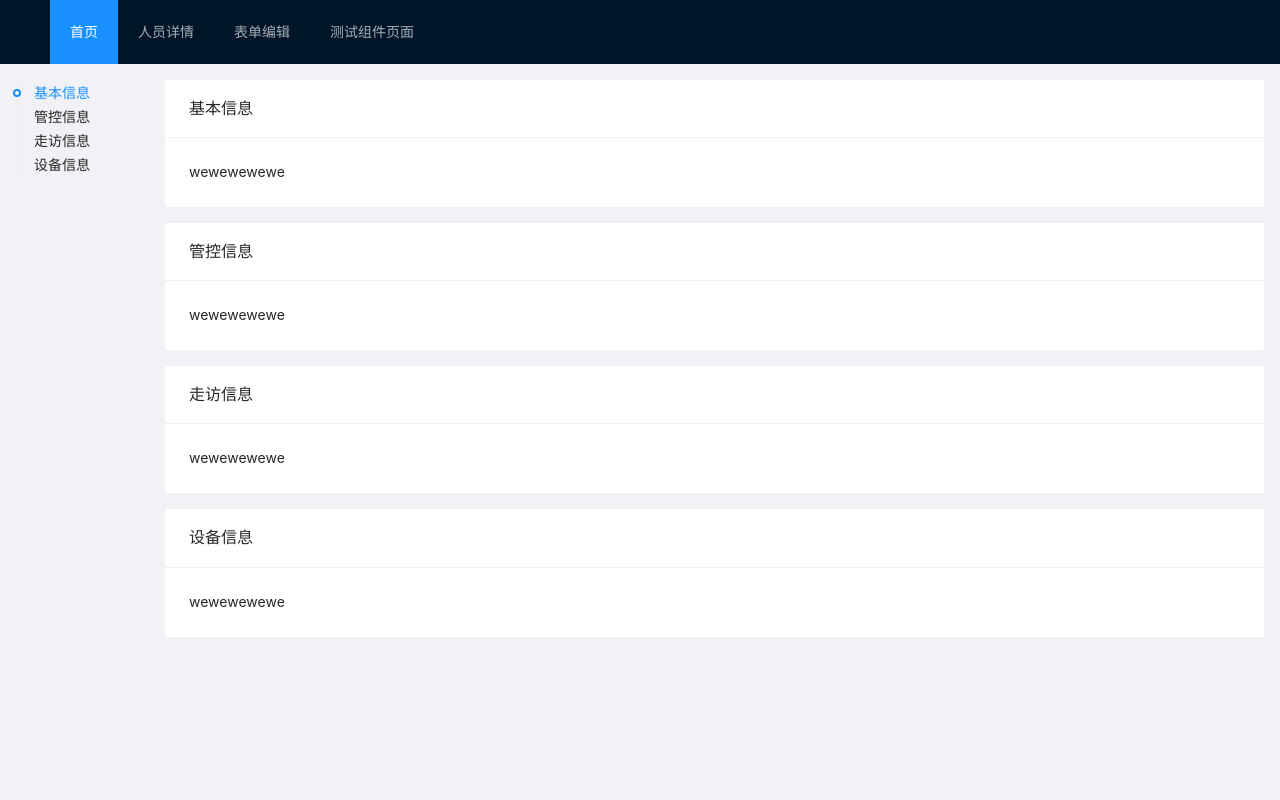
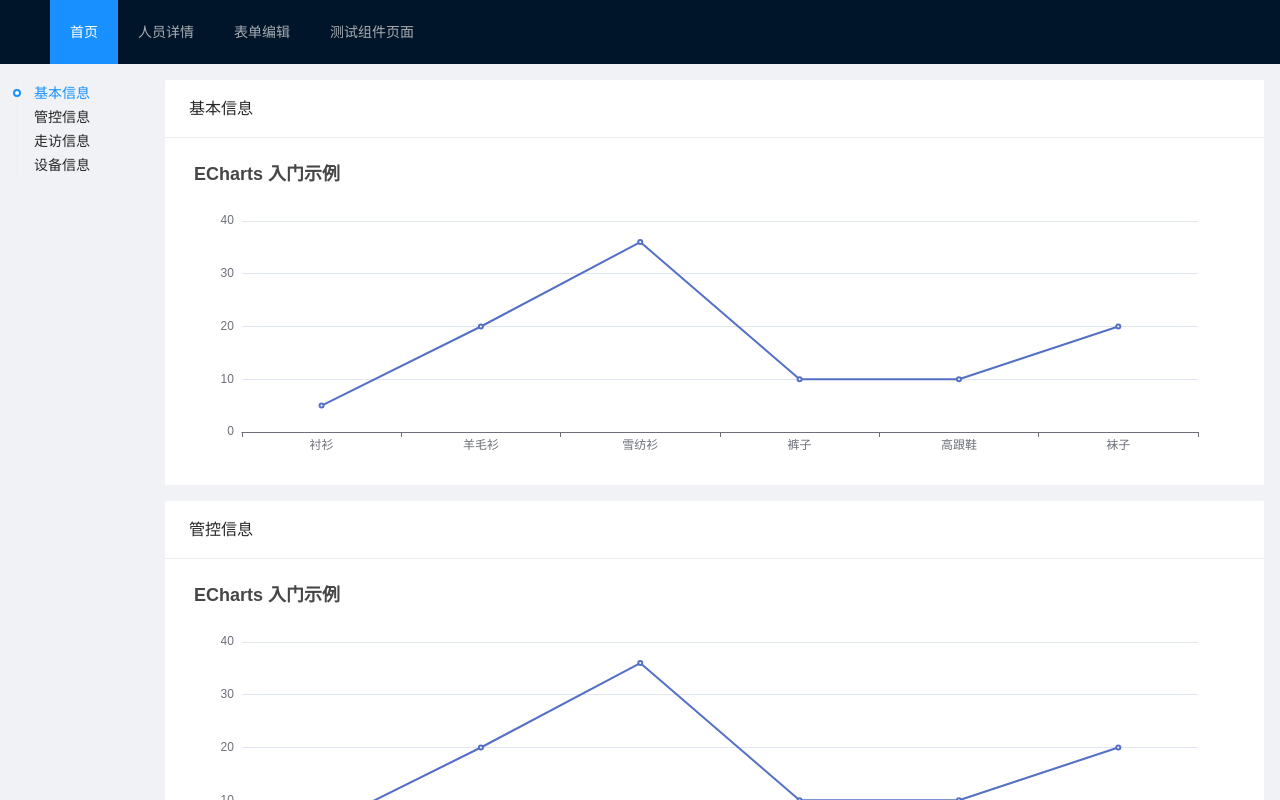
Before and after one commit to chanwaichun/demoProject, a React app: page /main/PeopleDetail in a window 1280 px wide. Shown: the top 800 px of the page. Built offline with nearby package versions, Linux system fonts and the light colour scheme.

Commit message:
视图修改

```diff
--- a/src/page/ComponentTest/index.js
+++ b/src/page/ComponentTest/index.js
@@ -1,7 +1,7 @@
 /*
  * @Author: your name
  * @Date: 2021-03-02 21:44:06
- * @LastEditTime: 2021-07-24 21:06:57
+ * @LastEditTime: 2021-07-28 23:56:30
  * @LastEditors: Please set LastEditors
  * @Description: In User Settings Edit
  * @FilePath: \demoProject\src\page\ComponentTest\index.js
@@ -10,7 +10,7 @@ import React, { useContext, useEffect, useState } from "react";
 import axios from "axios";
 // import MyMap from "../../component/MyMap/index";
 // import apiGetData from "../../api/apiGetData.js";
-import { fetchData } from "../../util/fetchUtil.js";
+import { fetchUtil } from "../../util/index";
 // import CustomSelect from "../../component/CustomSelect/index";
 // import CustomTable from "../../component/CustomTable/index";
 // import Loading from "./../../component/Loading/index";
@@ -46,7 +46,7 @@ export default function ComponentTest(params) {
       // setIsLoading(true);
       return config;
     });
-    fetchData("post", "api/getUnitInfo").then((dataObj) => {
+    fetchUtil.fetchData("post", "api/getUnitInfo").then((dataObj) => {
       // setDataInfo(dataObj.data);
     });
     axios.interceptors.response.use(function (response) {
@@ -58,7 +58,7 @@ export default function ComponentTest(params) {
   return (
     <ComponentTestStore>
       <div id="componentTest-container" className="standard-padding">
-        <Card style={{ marginBottom: 16 }} selfAdaption={true} title={"折线图"}>
+        <Card style={{ marginBottom: 16 }} title={"折线图"}>
           <Chart></Chart>
         </Card>
         {/* <MyMap></MyMap> */}
--- a/src/page/PeopleDetail/index.js
+++ b/src/page/PeopleDetail/index.js
@@ -1,7 +1,7 @@
 /*
  * @Author: your name
  * @Date: 2021-06-15 22:12:07
- * @LastEditTime: 2021-07-24 20:14:29
+ * @LastEditTime: 2021-07-28 23:51:54
  * @LastEditors: Please set LastEditors
  * @Description: In User Settings Edit
  * @FilePath: \demoProject\src\page\PeopleDetail\index.js
@@ -10,6 +10,7 @@ import React, { useState } from "react";
 import { Anchor } from "antd";
 import "./index.less";
 import Card from "../../component/Card";
+import Chart from "../../component/Chart";
 const { Link } = Anchor;
 
 const linkInfoArray = [
@@ -39,7 +40,7 @@ export default function PeopleDetail() {
             style={{ marginBottom: 16 }}
             title={item.title}
           >
-            wewewewewe
+            <Chart></Chart>
           </Card>
         ))}
       </div>
```
